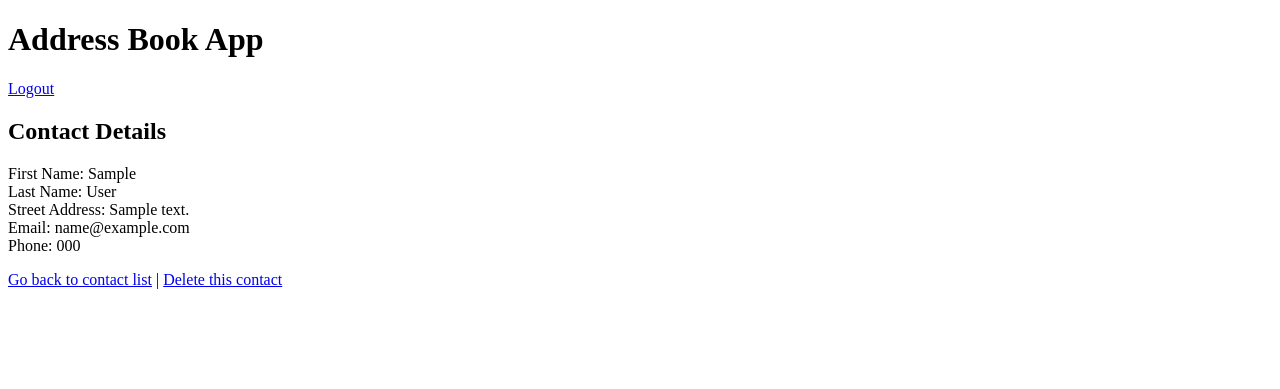
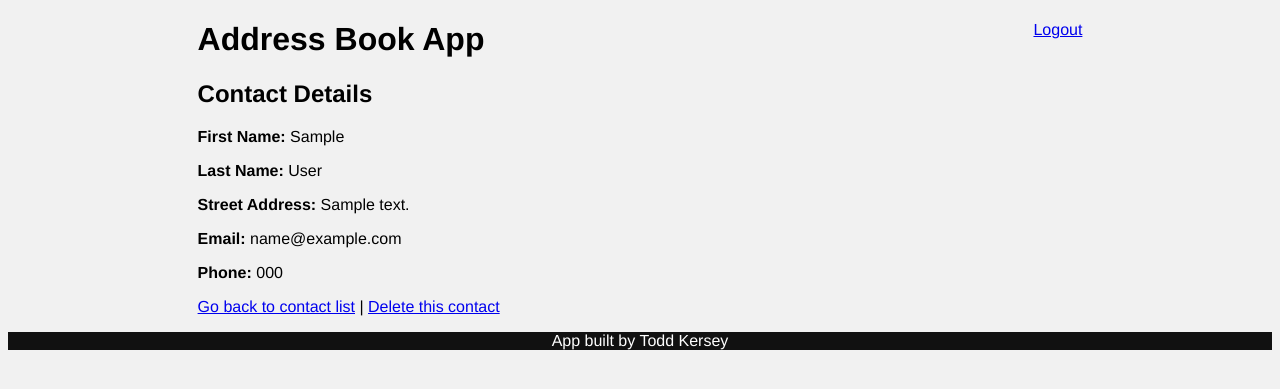
Before and after one commit to tokersey/LSA, a Django app: page /detail/1/ in a window 1280 px wide. Shown: the top 389 px of the page. Run offline with Django 3.2, Linux system fonts and the light colour scheme; a user stored in the database is signed in; tables that the repository leaves empty hold one stand-in row (values such as "Sample post").

Commit message:
Add classes to templates for styles

```diff
--- a/base/templates/base/contact_form.html
+++ b/base/templates/base/contact_form.html
@@ -4,5 +4,5 @@
     {% csrf_token %}
     {{ form.as_p }}
 
-    <input type="submit" value="Add Contact" class="form-contact-submit" />
+    <input type="submit" value="Add Contact" class="btn btn-submit" />
 </form>
--- a/base/templates/base/detail.html
+++ b/base/templates/base/detail.html
@@ -7,11 +7,23 @@
     <h2>Contact Details</h2>
 
     <p>
-    First Name: {{ contact.first_name }}<br />
-    Last Name: {{ contact.last_name }}<br />
-    Street Address: {{ contact.address }}<br />
-    Email: {{ contact.email }}<br />
-    Phone: {{ contact.phone }}
+    <strong>First Name:</strong> {{ contact.first_name }}
+    </p>
+
+    <p>
+    <strong>Last Name:</strong> {{ contact.last_name }}
+    </p>
+
+    <p>
+    <strong>Street Address:</strong> {{ contact.address }}<br />
+    </p>
+
+    <p>
+    <strong>Email:</strong> {{ contact.email }}<br />
+    </p>
+
+    <p>
+    <strong>Phone:</strong> {{ contact.phone }}
     </p>
 
     <p>
--- a/base/templates/base/index.html
+++ b/base/templates/base/index.html
@@ -1,49 +1,61 @@
 <!DOCTYPE html>
+{% load staticfiles %}
 <html>
   <head>
     <title>Address Book - {% block title %}{% endblock title %}</title>
     <meta charset="utf-8" />
     <meta name="viewport" content="width=device-width, initial-scale=1.0" />
-    <link rel="stylesheet" href="" />
+    <link rel="stylesheet" href="{% static 'styles.css' %}" />
   </head>
   <body>
+
       {% block header %}
         <header class="header">
+          <div class="wrapper">
+            {% if user.is_authenticated %}
+            <a href="{% url 'logout' %}" class="btn right">Logout</a>
+            {% endif %}
             <h1>Address Book App</h1>
-        {% if user.is_authenticated %}
-        <a href="{% url 'logout' %}">Logout</a>
-        {% endif %}
+          </div>
         </header>
       {% endblock header %}
-
+      <div class="wrapper">
+      <div class="content-wrapper">
       {% block body %}
         {% if user.is_authenticated %}
-        <h2>Contacts</h2>
+
+          <h2>Contact List</h2>
+
+          {% for contact in contacts %}
+          <div class="contact-item">
+            <a href="/detail/{{ contact.id }}/"> {{ contact.first_name }} {{ contact.last_name }}</a>
+          </div>
+          {% endfor %}
+
+          <hr />
 
           {% include "base/search_form.html" %}
 
           <hr />
 
-        {% for contact in contacts %}
-          <a href="/detail/{{ contact.id }}/"> {{ contact.first_name }} {{ contact.last_name }}</a><br />
-        {% endfor %}
-
           <h2>Add a New Contact</h2>
 
           {% include "base/contact_form.html" %}
+
         {% else %}
 
           <h2>Welcome</h2>
-
           <p>If you have already registered, please <a href="{% url 'login' %}">login here</a>. Otherwise, you can <a href="{% url 'register' %}">register here</a>.</p>
 
         {% endif %}
 
       {% endblock body %}
+      </div>
+    </div>
 
       {% block footer %}
-    <footer class="footer">
-      <!-- App built by Todd Kersey -->
+      <footer class="footer text-center">
+        App built by Todd Kersey
       </footer>
       {% endblock footer %}
   </body>
--- a/base/templates/base/login.html
+++ b/base/templates/base/login.html
@@ -25,7 +25,7 @@
         </div>
 
         <div class="row">
-            <input type="submit" value="Login" class="simple-form-submit">
+            <input type="submit" value="Login" class="btn btn-submit">
         </div>
     </form>
 {% endblock body %}
--- a/base/templates/base/register.html
+++ b/base/templates/base/register.html
@@ -9,6 +9,6 @@
     <form method="POST">
         {% csrf_token %}
         {{ form.as_p }}
-        <input type="submit" value="Register" class="simple-form-submit">
+        <input type="submit" value="Register" class="btn btn-submit">
     </form>
 {% endblock body %}
--- a/base/templates/base/search_form.html
+++ b/base/templates/base/search_form.html
@@ -2,7 +2,7 @@
     <p>Please submit a search term.</p>
 {% endif %}
 <form id="searchform" action="{% url 'search' %}" method="GET">
-  <label>Search for a contact: </label>
+  <label>Search Contacts: </label>
   <input class="searchfield" id="searchbox" name="q" type="text" placeholder="Search">
-  <input type="submit" value="Search" />
+  <input type="submit" value="Search" class="btn btn-submit" />
 </form>
```
Also changed, not shown: base/templates/base/search.html (+16 -9 lines). Lines whose indentation alone changed are shown as unchanged.
